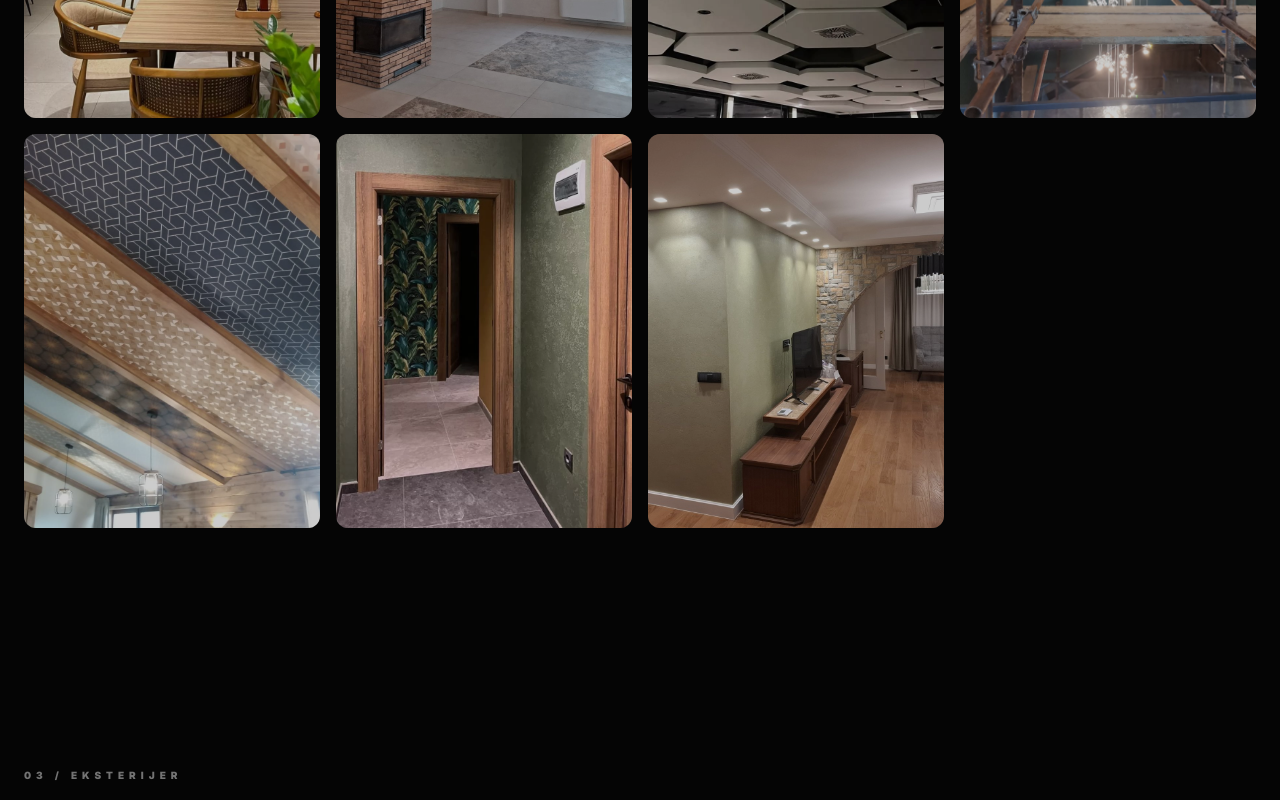
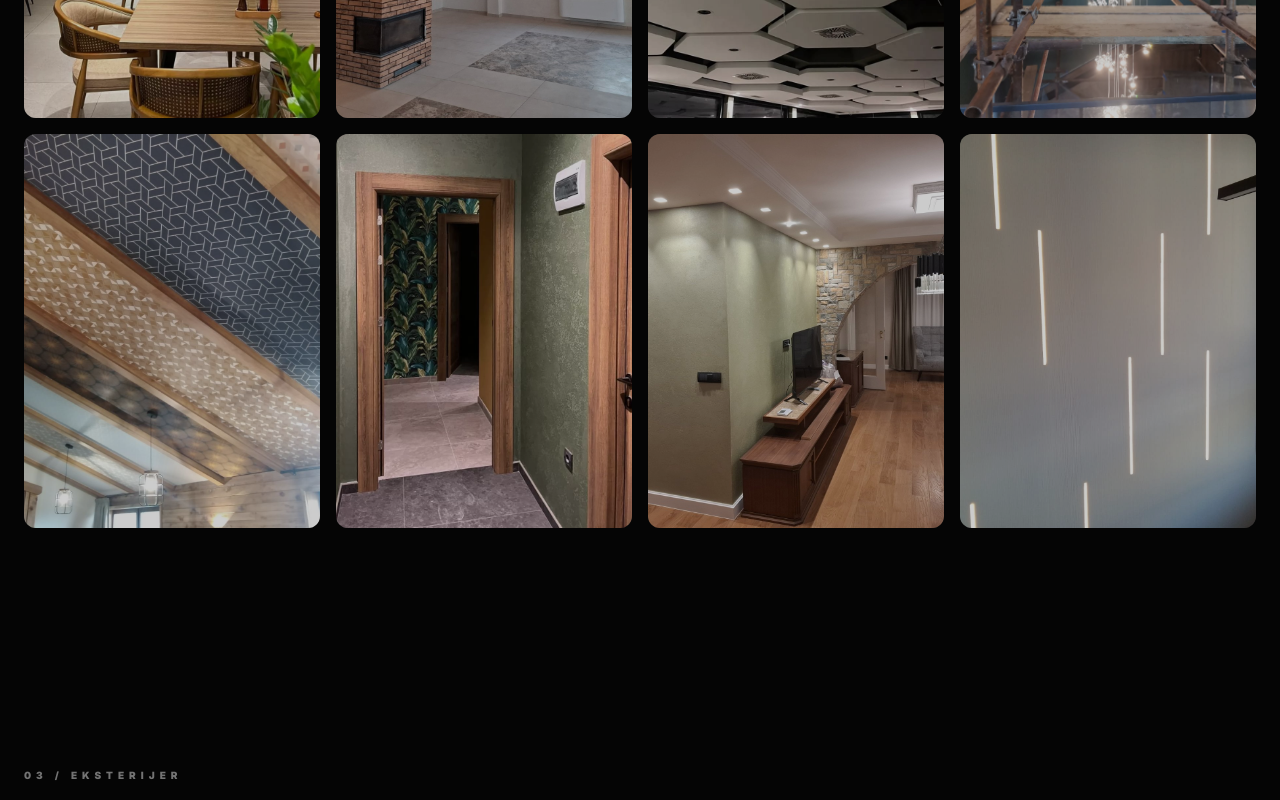
Before and after one commit to dimitrijerancicmita-gif/nsplusns, a React (Vite) app: page /nsplusns/fullgalerija in a window 1280 px wide. Shown: the part 3020-3820 px from the top of the page. Built offline with nearby package versions, Linux system fonts and the light colour scheme.

Commit message:
predzadnji

```diff
--- a/src/Fullgalerija.jsx
+++ b/src/Fullgalerija.jsx
@@ -13,6 +13,7 @@ import m5 from './assets/moleraj-slike/moleraj7.jpg';
 import m8 from './assets/moleraj-slike/moleraj5.jpeg';
 import m9 from './assets/moleraj-slike/moleraj8.jpg';
 import m7 from './assets/moleraj-slike/moleraj13.jpg';
+import m10 from './assets/moleraj-slike/moleraj14.jpg';
 
 
 
@@ -24,6 +25,9 @@ import d6 from './assets/moleraj-slike/moleraj12.jpg';
 import d14 from './assets/dekoracije-slike/cetvrta.jpeg';
 import d15 from './assets/dekoracije-slike/slika2.jpeg';
 import d3 from './assets/moleraj-slike/moleraj3.jpg';
+import d16 from './assets/dekoracije-slike/dekoracije1.jpg';
+
+
 
 
 
@@ -76,9 +80,9 @@ function Fullgalerija() {
     setSliderPos(prev => prev.map((p, i) => (i === index ? pos : p)));
   };
 
-  const molerajImages = [m1, m2, m4, m5, m7, m8, m9];
+  const molerajImages = [m1, m2, m4, m5, m7, m8, m9, m10 ];
   const fasadeImages = [f1, f3, f11a, f2, f4, f12a, f5, f10a, f6, f7, f8a, f9a];
-  const dekoracijeImages = [d10, d11, d12, d6, d3, d14, d15];
+  const dekoracijeImages = [d10, d11, d12, d6, d3, d14, d15, d16];
 
   return (
     <div className="bg-[#050505] min-h-screen text-white font-['Inter'] selection:bg-white selection:text-black overflow-x-hidden">
```
Also changed, not shown: src/assets/dekoracije-slike/dekoracije1.jpg (added), src/assets/moleraj-slike/moleraj14.jpg (added).
